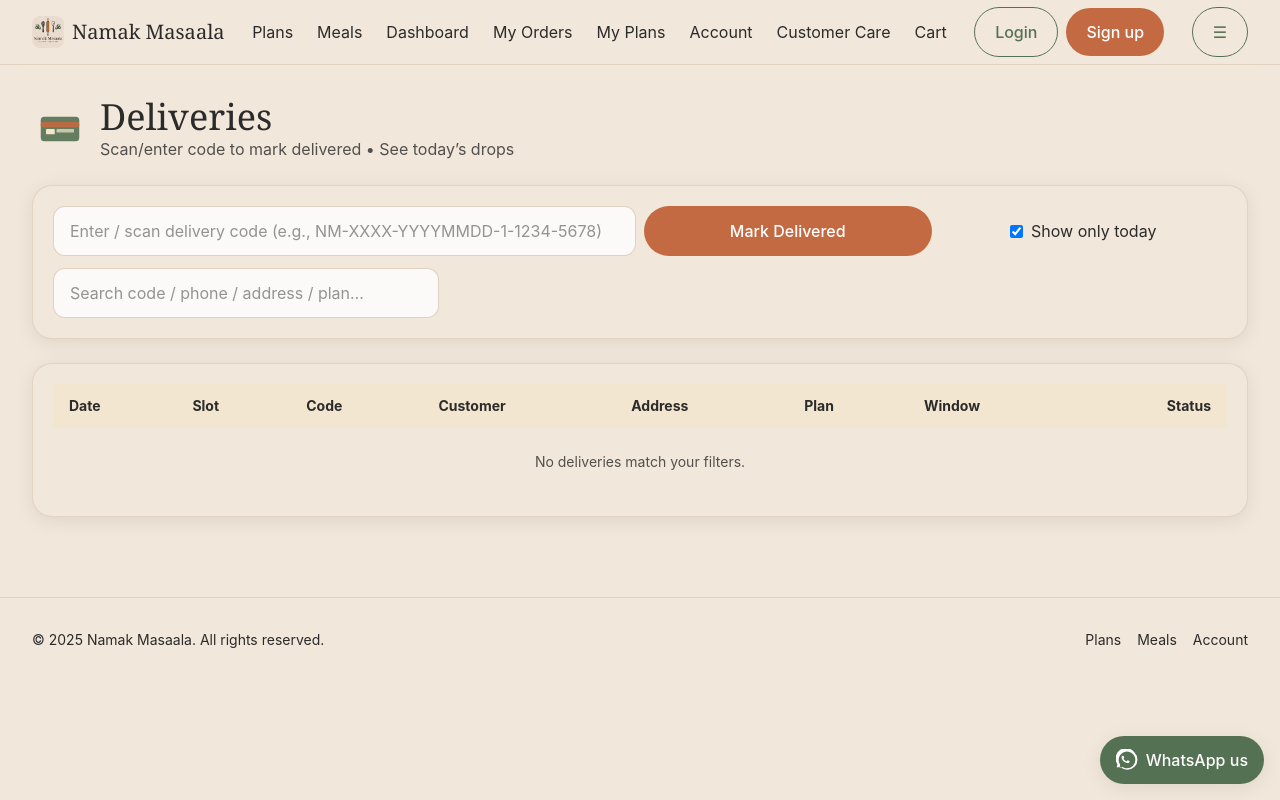
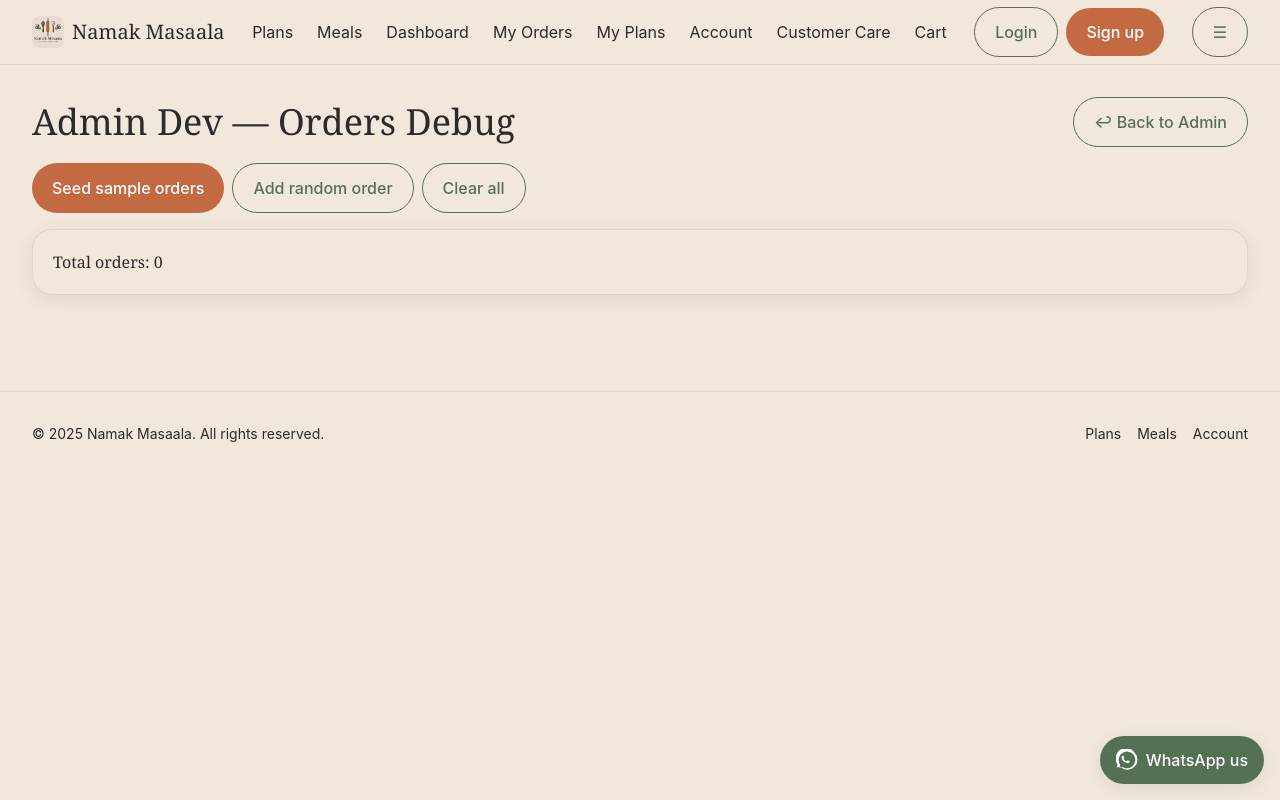
Before and after one commit to Asfand4321/nmakmasala2, a Next.js app: page /admin/deliveries in a window 1280 px wide. Built offline with nearby package versions, Linux system fonts and the light colour scheme.

Commit message:
Update page.tsx

```diff
--- a/src/app/admin/deliveries/page.tsx
+++ b/src/app/admin/deliveries/page.tsx
@@ -1,155 +1,153 @@
 'use client'
 
+import { useState } from 'react'
+import { useAdminOrders, AdminOrder } from '@/components/admin/useAdminOrders'
+import Link from 'next/link'
 import Card from '@/components/Card'
-import Illustration from '@/components/Illustration'
-import { useMemo, useState } from 'react'
-import { useSubscriptions, Subscription } from '@/components/admin/useSubscriptions'
+import Modal from '@/components/admin/Modal'
 
-function ymd(d = new Date()) {
-  const y=d.getFullYear(), m=String(d.getMonth()+1).padStart(2,'0'), day=String(d.getDate()).padStart(2,'0')
-  return `${y}-${m}-${day}`
+function fmt(ts: number) {
+  const d = new Date(ts)
+  return d.toLocaleString()
 }
-type Row = {
-  subId: string
-  plan: string
-  userPhone: string
-  address: string
-  date: string
-  slot: 1|2
-  code: string
-  status: 'pending'|'delivered'|'skipped'
-  window: string
-}
-function windowLabel(s: Subscription, slot: 1|2) {
-  const w = s.windows[slot-1]
-  if (!w) return '—'
-  return `${w.sh}:${w.sm} ${w.sap}–${w.eh}:${w.em} ${w.eap}`
-}
+function money(n: number) { return `Rs ${n}` }
 
-export default function AdminDeliveriesPage() {
-  const { subs, setDeliveryStatus } = useSubscriptions()
-  const [todayOnly, setTodayOnly] = useState(true)
-  const [q, setQ] = useState('')
-  const [flash, setFlash] = useState<string | null>(null)
+export default function AdminDevPage() {
+  const { orders, add, update, remove, seedIfEmpty } = useAdminOrders()
 
-  const rows: Row[] = useMemo(() => {
-    const rows: Row[] = []
-    for (const s of subs) {
-      for (const d of s.deliveries) {
-        rows.push({
-          subId: s.id,
-          plan: s.planId.replace('-', ' • '),
-          userPhone: s.userPhone,
-          address: s.address,
-          date: d.date,
-          slot: d.slot,
-          code: d.code,
-          status: d.status,
-          window: windowLabel(s, d.slot),
-        })
-      }
+  // MODALS STATE
+  const [cancelId, setCancelId] = useState<string | null>(null)
+  const [cancelReason, setCancelReason] = useState('')
+  const [editId, setEditId] = useState<string | null>(null)
+  const [note, setNote] = useState('')
+
+  const addRandom = () => {
+    const items = [
+      { name: 'Biryani', qty: 1, price: 420 },
+      { name: 'Qeema + Roti', qty: 1, price: 390 },
+      { name: 'Daal + Roti', qty: 1, price: 250 },
+    ]
+    const picked = items[Math.floor(Math.random()*items.length)]
+    const cartTotal = picked.qty * picked.price
+    const rec: Omit<AdminOrder,'id'|'createdAt'> = {
+      status: 'placed',
+      customer: { phone: localStorage.getItem('nm_user_phone') || '0300XXXXXXX' },
+      address: 'Demo Address, Lahore',
+      windows: [
+        { sh:'12',sm:'00',sap:'PM', eh:'01',em:'00',eap:'PM' },
+        null
+      ],
+      items: [picked],
+      cartTotal,
+      total: 4000 + cartTotal,
+      plan: { planId:'weekly-1', includedNonVeg:3, chosenNonVeg:2, extraNonVeg:0, planTotal:4000 },
+      note: ''
     }
-    rows.sort((a,b)=> (a.date===b.date ? a.slot-b.slot : a.date.localeCompare(b.date)))
-    return rows
-  }, [subs])
+    add(rec)
+  }
 
-  const filtered = useMemo(() => {
-    const s = q.trim().toLowerCase()
-    return rows.filter(r => {
-      const matchesToday = !todayOnly || r.date === ymd()
-      const hay = `${r.code} ${r.subId} ${r.userPhone} ${r.address} ${r.plan}`.toLowerCase()
-      return matchesToday && (!s || hay.includes(s))
-    })
-  }, [rows, q, todayOnly])
+  const clearAll = () => {
+    orders.forEach(o => remove(o.id))
+  }
 
-  function markByCode(code: string, status: 'delivered'|'pending'|'skipped' = 'delivered') {
-    const hit = rows.find(r => r.code.toLowerCase() === code.trim().toLowerCase())
-    if (!hit) { setFlash('Code not found'); setTimeout(()=>setFlash(null), 1000); return }
-    setDeliveryStatus(hit.subId, hit.date, hit.slot, status)
-    setFlash(`Marked ${status} — ${hit.code}`)
-    setTimeout(()=>setFlash(null), 1000)
+  // OPEN/CLOSE HELPERS
+  const openCancel = (id: string) => { setCancelId(id); setCancelReason(''); }
+  const confirmCancel = () => {
+    if (!cancelId) return
+    update(cancelId, { status: 'cancelled', note: cancelReason || 'Cancelled by admin' })
+    setCancelId(null); setCancelReason('')
+  }
+
+  const openEditNote = (id: string, currentNote?: string) => {
+    setEditId(id); setNote(currentNote || '')
+  }
+  const saveNote = () => {
+    if (!editId) return
+    update(editId, { note })
+    setEditId(null)
   }
 
   return (
-    <div className="space-y-6">
-      <div className="flex items-center gap-3">
-        <Illustration variant="card" size={56} />
-        <div>
-          <h1 className="h1 m-0">Deliveries</h1>
-          <p className="muted">Scan/enter code to mark delivered • See today’s drops</p>
-        </div>
+    <div className="space-y-4">
+      <div className="flex items-center justify-between">
+        <h1 className="h1">Admin Dev — Orders Debug</h1>
+        <Link href="/admin" className="btn btn-outline">↩ Back to Admin</Link>
       </div>
 
-      <Card className="space-y-3">
-        <div className="grid grid-cols-1 md:grid-cols-4 gap-2">
-          <input
-            className="input md:col-span-2"
-            placeholder="Enter / scan delivery code (e.g., NM-XXXX-YYYYMMDD-1-1234-5678)"
-            onKeyDown={(e:any) => { if (e.key === 'Enter') markByCode(e.target.value) }}
-          />
-          <button className="btn btn-primary" onClick={()=>{
-            const el = document.querySelector<HTMLInputElement>('input[placeholder^="Enter / scan"]')
-            if (el && el.value.trim()) markByCode(el.value.trim())
-          }}>
-            Mark Delivered
-          </button>
-          <label className="inline-flex items-center gap-2 justify-center">
-            <input type="checkbox" checked={todayOnly} onChange={e=>setTodayOnly(e.target.checked)} />
-            <span>Show only today</span>
-          </label>
-        </div>
-        <div className="grid grid-cols-1 md:grid-cols-3 gap-2">
-          <input className="input" placeholder="Search code / phone / address / plan…" value={q} onChange={e=>setQ(e.target.value)} />
-        </div>
-        {flash && <div className="chip">{flash}</div>}
+      <div className="flex gap-2 flex-wrap">
+        <button className="btn btn-primary" onClick={seedIfEmpty}>Seed sample orders</button>
+        <button className="btn btn-outline" onClick={addRandom}>Add random order</button>
+        <button className="btn btn-outline" onClick={clearAll}>Clear all</button>
+      </div>
+
+      <Card className="p-3">
+        <div className="font-heading">Total orders: {orders.length}</div>
       </Card>
 
-      <Card className="p-0 overflow-x-auto">
-        <table className="min-w-full text-sm">
-          <thead className="bg-sand/60">
-            <tr>
-              <th className="text-left px-4 py-3">Date</th>
-              <th className="text-left px-4 py-3">Slot</th>
-              <th className="text-left px-4 py-3">Code</th>
-              <th className="text-left px-4 py-3">Customer</th>
-              <th className="text-left px-4 py-3">Address</th>
-              <th className="text-left px-4 py-3">Plan</th>
-              <th className="text-left px-4 py-3">Window</th>
-              <th className="text-right px-4 py-3">Status</th>
-            </tr>
-          </thead>
-          <tbody>
-            {filtered.map(r => (
-              <tr key={`${r.subId}-${r.date}-${r.slot}`} className="border-t border-taupe/30">
-                <td className="px-4 py-3">{r.date}</td>
-                <td className="px-4 py-3">Meal {r.slot}</td>
-                <td className="px-4 py-3">{r.code}</td>
-                <td className="px-4 py-3">{r.userPhone}</td>
-                <td className="px-4 py-3 truncate max-w-[280px]">{r.address}</td>
-                <td className="px-4 py-3">{r.plan}</td>
-                <td className="px-4 py-3">{r.window}</td>
-                <td className="px-4 py-3">
-                  <div className="flex gap-2 justify-end">
-                    <span className={`chip ${r.status==='delivered' ? 'bg-olive text-white border-olive' : ''}`}>{r.status}</span>
-                    {r.status!=='delivered' && (
-                      <button className="btn btn-primary" onClick={()=>markByCode(r.code,'delivered')}>Mark delivered</button>
-                    )}
-                    {r.status!=='pending' && (
-                      <button className="btn btn-outline" onClick={()=>markByCode(r.code,'pending')}>Pending</button>
-                    )}
-                    {r.status!=='skipped' && (
-                      <button className="btn btn-outline" onClick={()=>markByCode(r.code,'skipped')}>Skip</button>
-                    )}
-                  </div>
-                </td>
-              </tr>
-            ))}
-            {filtered.length === 0 && (
-              <tr><td colSpan={8} className="px-4 py-6 text-center muted">No deliveries match your filters.</td></tr>
-            )}
-          </tbody>
-        </table>
-      </Card>
+      <div className="space-y-2">
+        {orders.map(o => (
+          <Card key={o.id} className="p-3">
+            <div className="flex items-center justify-between gap-3">
+              <div className="min-w-0">
+                <div className="font-medium truncate">{o.id} • {o.customer.phone || 'N/A'}</div>
+                <div className="muted text-sm">{fmt(o.createdAt)} • {o.address}</div>
+                <div className="muted text-sm">Items: {o.items.map(i=>`${i.name}×${i.qty}`).join(', ')}</div>
+                {o.note ? <div className="muted text-sm">Note: {o.note}</div> : null}
+              </div>
+              <div className="text-right">
+                <div className="chip capitalize">{o.status.replaceAll('_',' ')}</div>
+                <div className="font-heading">{money(o.total)}</div>
+              </div>
+            </div>
+
+            <div className="flex gap-2 mt-3 flex-wrap">
+              <button className="btn btn-outline" onClick={()=>update(o.id, { status:'preparing' })}>Set Preparing</button>
+              <button className="btn btn-outline" onClick={()=>update(o.id, { status:'out_for_delivery' })}>Set Out</button>
+              <button className="btn btn-outline" onClick={()=>update(o.id, { status:'delivered' })}>Set Delivered</button>
+              <button className="btn btn-outline" onClick={()=>openCancel(o.id)}>Cancel…</button>
+              <button className="btn btn-outline" onClick={()=>openEditNote(o.id, o.note)}>Edit note…</button>
+              <button className="btn btn-outline" onClick={()=>remove(o.id)}>Delete</button>
+            </div>
+          </Card>
+        ))}
+      </div>
+
+      {/* CANCEL MODAL */}
+      <Modal
+        open={!!cancelId}
+        title="Cancel order"
+        onClose={()=>{ setCancelId(null); setCancelReason('') }}
+      >
+        <p className="muted mb-2">Write a brief reason. This will be saved to the order note.</p>
+        <textarea
+          className="input w-full h-28"
+          placeholder="e.g. Customer unreachable / Address not found"
+          value={cancelReason}
+          onChange={(e)=>setCancelReason(e.target.value)}
+        />
+        <div className="mt-4 flex justify-end gap-2">
+          <button className="btn btn-outline" onClick={()=>{ setCancelId(null); setCancelReason('') }}>Close</button>
+          <button className="btn btn-primary" onClick={confirmCancel}>Confirm cancel</button>
+        </div>
+      </Modal>
+
+      {/* NOTE MODAL */}
+      <Modal
+        open={!!editId}
+        title="Edit internal note"
+        onClose={()=>setEditId(null)}
+      >
+        <textarea
+          className="input w-full h-28"
+          placeholder="Internal note…"
+          value={note}
+          onChange={(e)=>setNote(e.target.value)}
+        />
+        <div className="mt-4 flex justify-end gap-2">
+          <button className="btn btn-outline" onClick={()=>setEditId(null)}>Close</button>
+          <button className="btn btn-primary" onClick={saveNote}>Save</button>
+        </div>
+      </Modal>
     </div>
   )
 }
```
